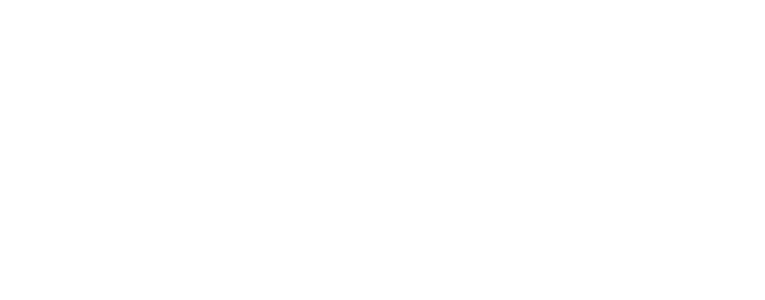
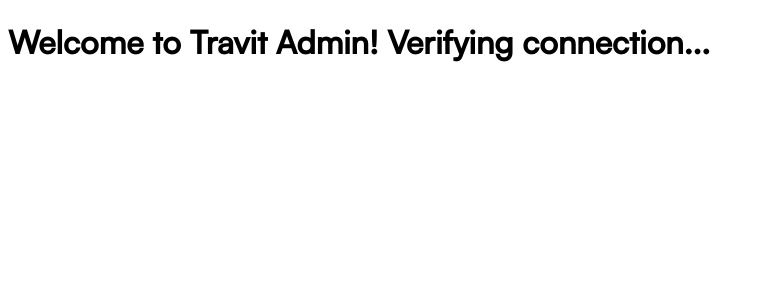
Before and after one commit to RTamayoB/travit-admin, a Next.js app: page / in a window 1280 px wide. Shown: the top 300 px of the page, without its empty margins (0-765 px from the left). Built offline with nearby package versions, Linux system fonts and the light colour scheme.

Commit message:
HOTIFX: Exporting component on main page.

```diff
--- a/app/page.tsx
+++ b/app/page.tsx
@@ -1,3 +1,7 @@
 export default function Page() {
-  return <></>;
+  return (
+    <div>
+      <h1>Welcome to Travit Admin! Verifying connection...</h1>
+    </div>
+  );
 }
```
